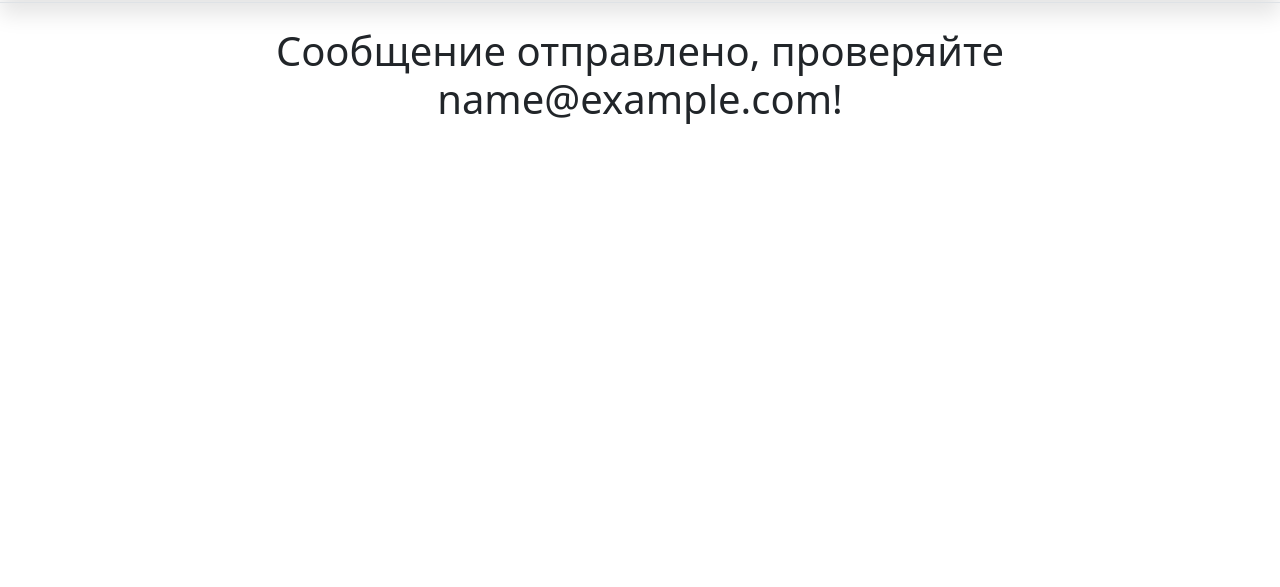
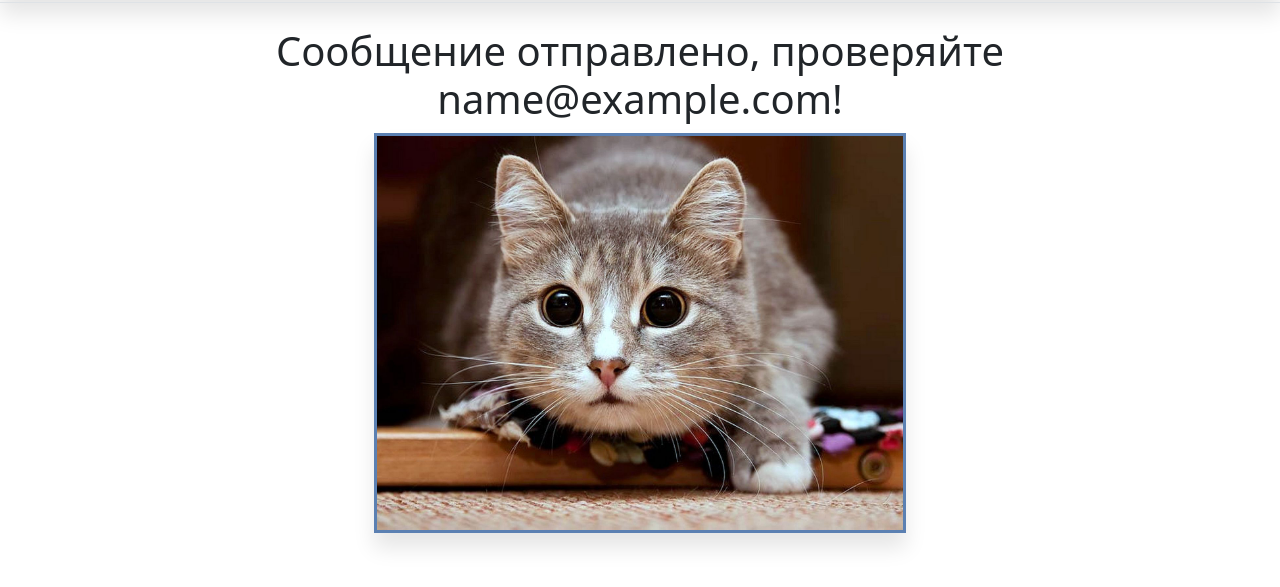
Before and after one commit to V0D14Ka/FirstWebSite, a Django app: template main/templates/main/sent.html in a window 1280 px wide. Shown: the part 93-680 px from the top of the page. Run offline with Django 4.2, Linux system fonts and the light colour scheme; the template is opened without the code that fills it: most values are stand-ins (such as "Sample title", 1, 10 or a date in 2020).

Commit message:
all site

```diff
--- a/main/templates/main/egg.html
+++ b/main/templates/main/egg.html
@@ -12,6 +12,8 @@
     .marginauto {
         margin: 10px auto 20px;
         display: block;
+        border-style: solid;
+        border-color: #5b80b2;
         box-shadow: 0 15px 20px rgba(0,0,0,.1);
     }
     </style>
--- a/main/templates/main/sent.html
+++ b/main/templates/main/sent.html
@@ -5,5 +5,19 @@
 {% endblock %}
 
 {% block content %}
+    {% load static %}
     <h1 class="text-center">Сообщение отправлено, проверяйте {{ email }}!</h1>
+    <img class='marginauto' src="{% static 'img/image1.jpg' %}" alt="photo">
+
+    <style>
+    .marginauto {
+        margin: 10px auto 20px;
+        display: block;
+        height: 400px;
+        border-style: solid;
+        border-color: #5b80b2;
+        box-shadow: 0 15px 20px rgba(0,0,0,.1);
+    }
+    </style>
+
 {% endblock %}
```
